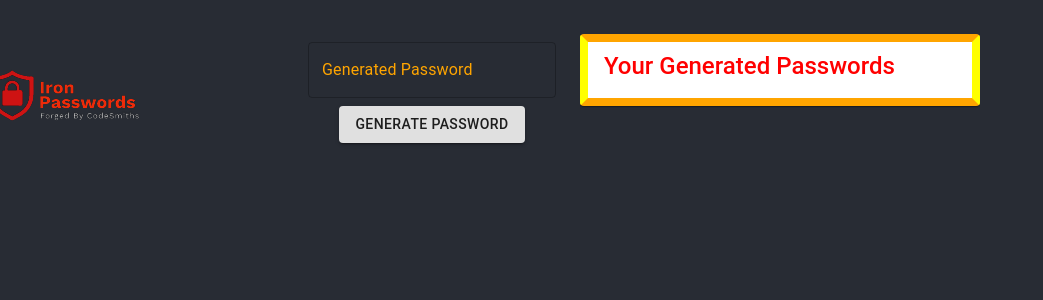
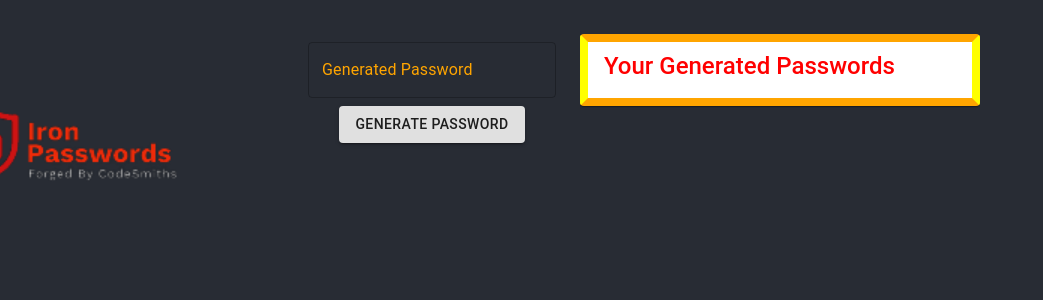
Before and after one commit to aqdasilva/IronPassword, a React (Create React App) app: page / in a window 1280 px wide. Shown: the top 300 px of the page, without its empty margins (0-1043 px from the left). Built offline with nearby package versions, Linux system fonts and the light colour scheme.

Commit message:
enlarged logo

```diff
--- a/src/App.js
+++ b/src/App.js
@@ -8,9 +8,8 @@ const useStyles = makeStyles((theme) => ({
     top: 0,
     left: '5%',
     transform: 'translateX(-50%)',
-    width: '100%',
-    maxWidth: '200px',
-
+    width: '300px',
+    maxWidth: '400px',
   },
 
 }));
```
